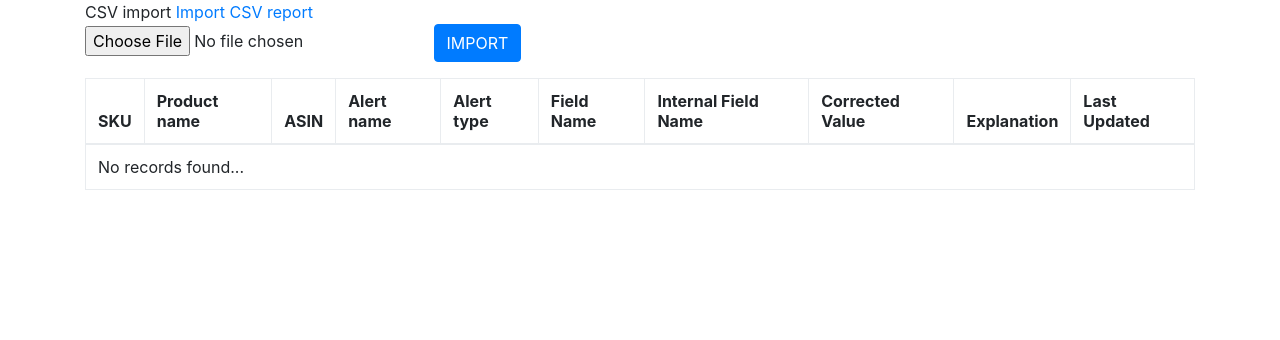
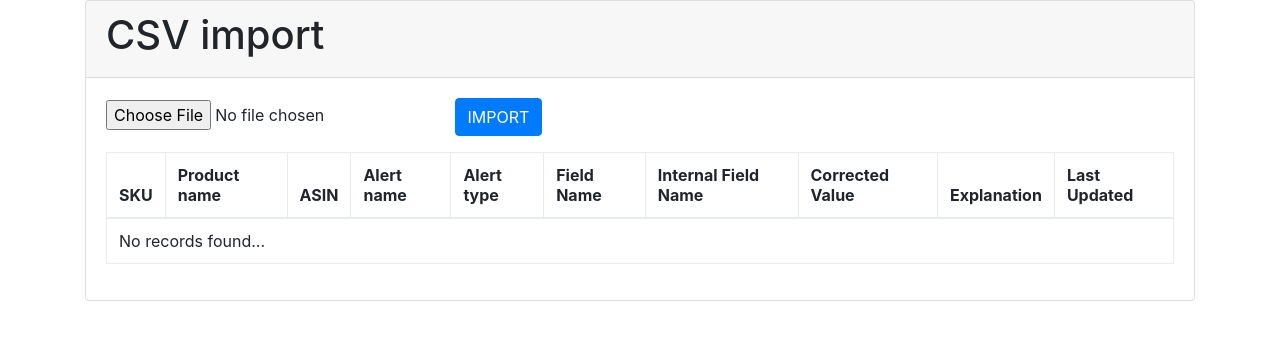
Before and after one commit to ignaszienius/AmazonApp1, a PHP site: page /index.php in a window 1280 px wide. Shown: the top 340 px of the page. Run offline with PHP 8.4, Linux system fonts and the light colour scheme; data that the repository does not hold is empty; some libraries are stand-ins or nearby versions.

Commit message:
Veikia sukelimas is CSV i DB!!!

```diff
--- a/importData.php
+++ b/importData.php
@@ -19,7 +19,7 @@ if(isset($_POST['importSubmit'])){
             while(($line = fgetcsv($csvFile)) !== FALSE){
 
                     //insert member data into database
-                    $db->query("INSERT INTO suppressed (SKU1, SKU2, SKU3, SKU4, name, ASIN, alert_name, alert_type, field_name, internal_name, correct_value, explanation, date_value) VALUES ('".$line[0]."','".$line[1]."','".$line[2]."','".$line[3]."','".$line[4]."','".$line[5]."','".$line[6]."','".$line[7]."','".$line[8]."','".$line[9]."','".$line[10]."')");
+                    $db->query("INSERT INTO suppressed (SKU, name, ASIN, alert_name, alert_type, field_name, internal_name, correct_value, explanation, date_value) VALUES ('".$line[0]."','".$line[1]."','".$line[2]."','".$line[3]."','".$line[4]."','".$line[5]."','".$line[6]."','".$line[7]."','".$line[8]."','".$line[9]."')");
                 }
             }
 
--- a/index.php
+++ b/index.php
@@ -6,7 +6,7 @@ if(!empty($_GET['status'])){
     switch($_GET['status']){
         case 'succ':
             $statusMsgClass = 'alert-success';
-            $statusMsg = 'Members data has been inserted successfully.';
+            $statusMsg = 'CSV report has been inserted successfully.';
             break;
         case 'err':
             $statusMsgClass = 'alert-danger';
@@ -32,12 +32,11 @@ if(!empty($_GET['status'])){
     <?php if(!empty($statusMsg)){
         echo '<div class="alert '.$statusMsgClass.'">'.$statusMsg.'</div>';
     } ?>
-    <div class="panel panel-default">
-        <div class="panel-heading">
-            CSV import
-            <a href="javascript:void(0);" onclick="$('#importFrm').slideToggle();">Import CSV report</a>
+    <div class="card">
+        <div class="card-header">
+            <h1>CSV import</h1>
         </div>
-        <div class="panel-body">
+        <div class="card-body">
             <form action="importData.php" method="post" enctype="multipart/form-data" id="importFrm">
                 <input type="file" name="file" />
                 <input type="submit" class="btn btn-primary" name="importSubmit" value="IMPORT">
```
Also changed, not shown: testreport.csv (+7 -2 lines).
